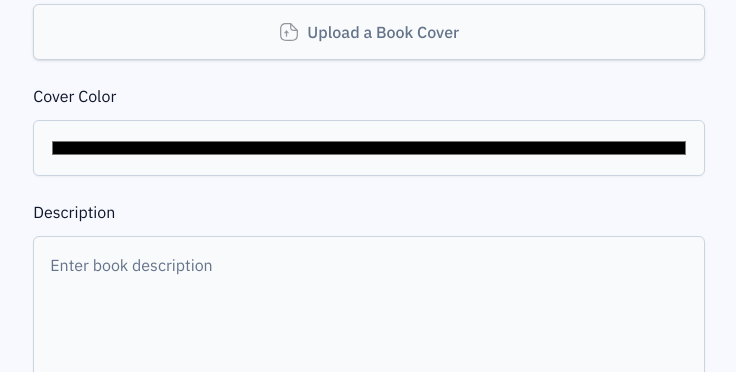
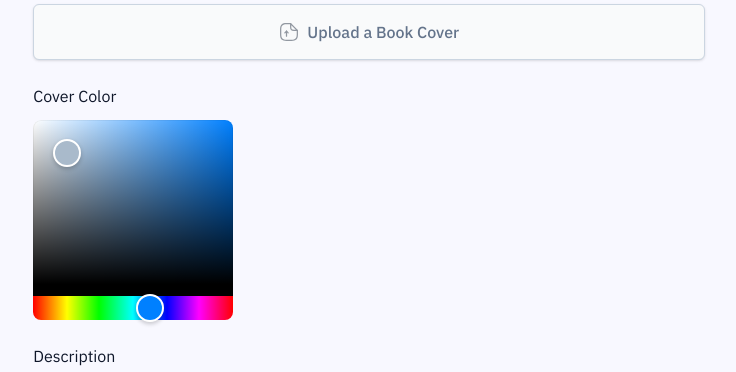
Before and after one commit to mmnsrti/openshelf, a Next.js app: page /admin/books/new in a window 1280 px wide. Shown: the part 860-1232 px from the top of the page, without its empty margins (247-983 px from the left). Built offline with nearby package versions, Linux system fonts and the light colour scheme; no server answers.

Commit message:
`Added ColorPicker component to BookForm`

```diff
--- /dev/null
+++ b/components/admin/ColorPicker.tsx
@@ -0,0 +1,14 @@
+"use client";
+import React, { useState } from "react";
+import { HexColorPicker } from "react-colorful";
+interface Props {
+  value?: string;
+  onPickerChange: (color: string) => void;
+}
+const ColorPicker = ({ value, onPickerChange }: Props) => {
+  const [color, setColor] = useState("#aabbcc");
+  const [isOpen, setIsOpen] = useState(false);
+  return <HexColorPicker color={color} onChange={setColor} />;
+};
+
+export default ColorPicker;
--- a/components/admin/Forms/BookForm.tsx
+++ b/components/admin/Forms/BookForm.tsx
@@ -16,6 +16,7 @@ import { useRouter } from "next/navigation";
 import { bookSchema } from "@/lib/validation";
 import { Textarea } from "@/components/ui/textarea";
 import FileUpload from "@/components/FileUpload";
+import ColorPicker from "../ColorPicker";
 interface Props extends Partial<Book> {
   type?: "create" | "update";
 }
@@ -180,12 +181,9 @@ const BookForm = ({ type, ...book }: Props) => {
                     Cover Color
                   </FormLabel>
                   <FormControl>
-                    <Input
-                      required
-                      placeholder="Enter cover color"
-                      {...field}
-                      className="book-form_input"
-                      type="color"
+                    <ColorPicker
+                      onPickerChange={field.onChange}
+                      value={field.value}
                     />
                   </FormControl>
                   <FormMessage />
```
